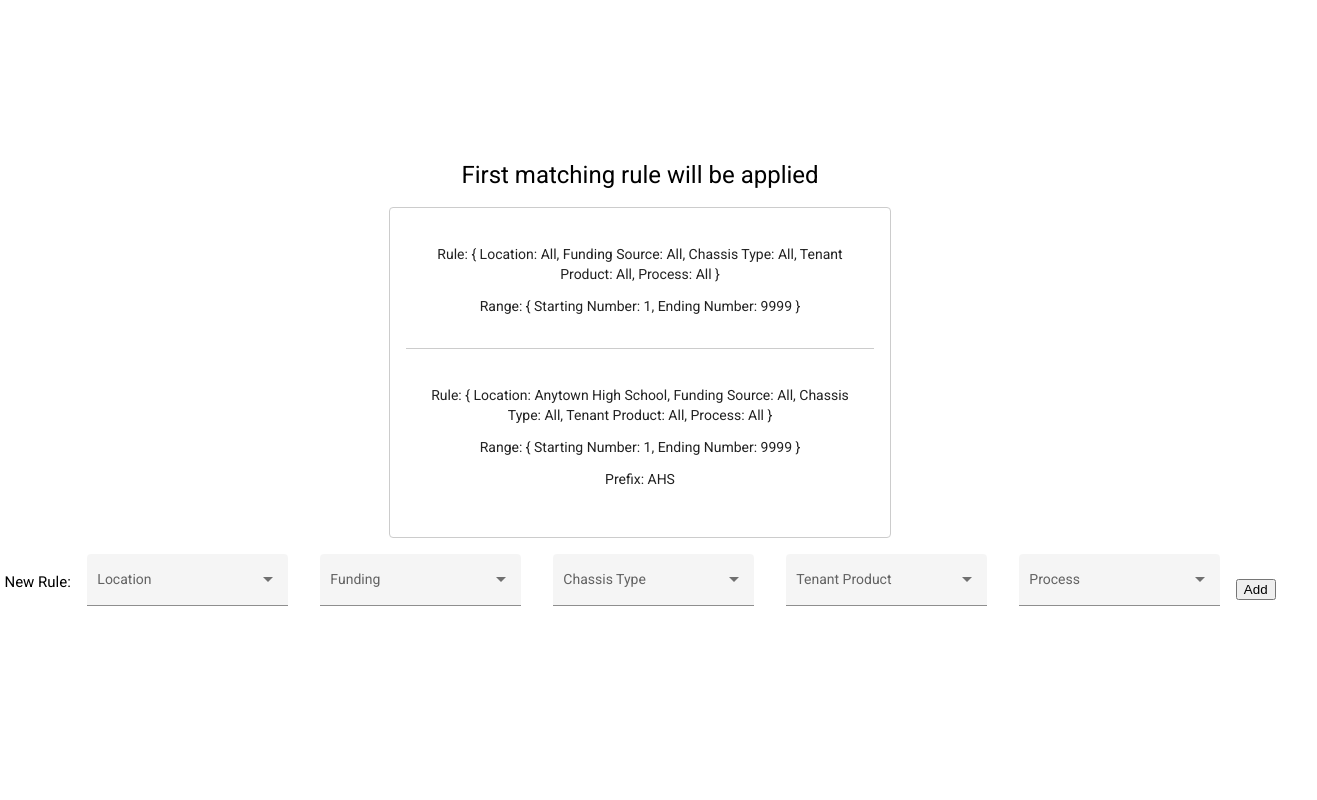
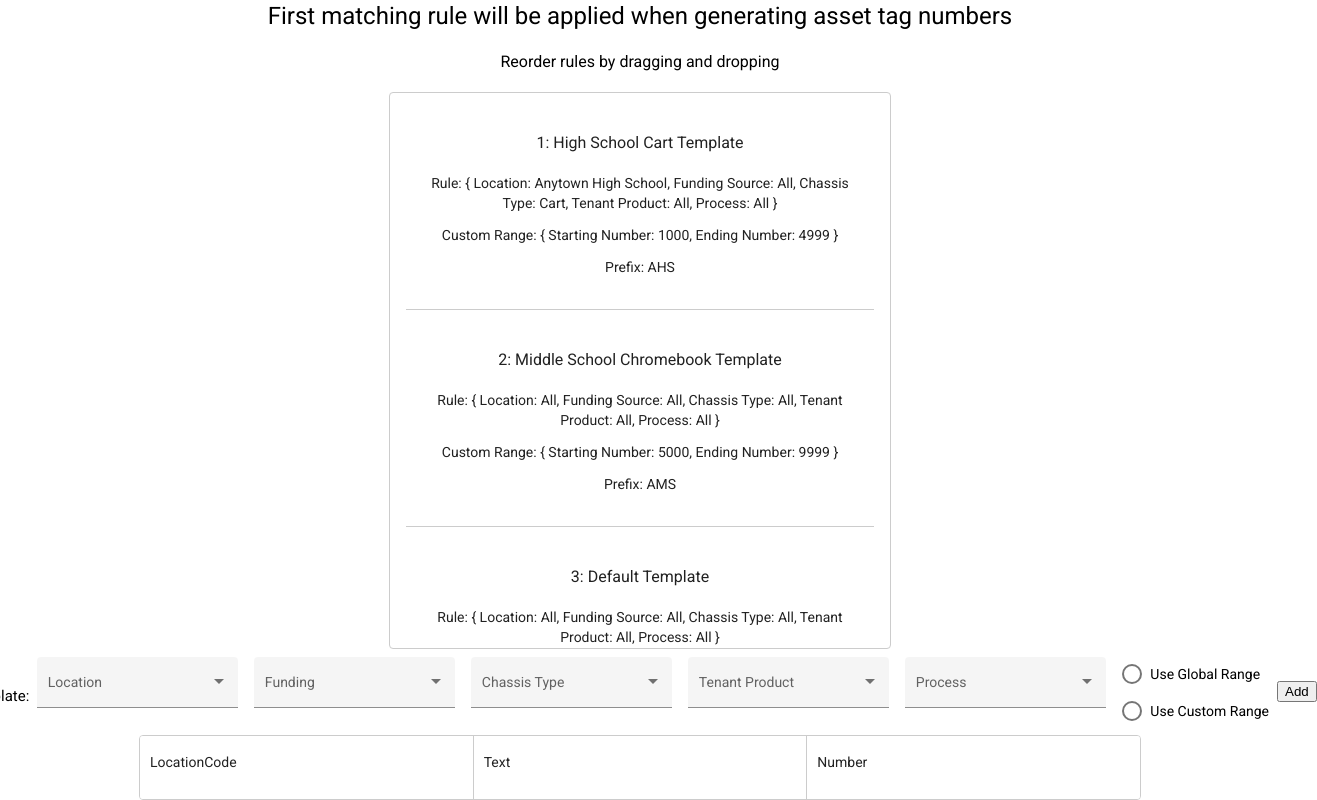
Before and after one commit to memarino92/asset-tagging, an Angular app: page / in a window 1280 px wide. Shown: the whole page, 1317 px wide, since content can reach past the window. Built offline with nearby package versions, Linux system fonts and the light colour scheme.

Commit message:
added drag and drop formula builder

```diff
--- a/src/app/app.component.css
+++ b/src/app/app.component.css
@@ -5,6 +5,10 @@
   flex-direction: column;
   align-items: center;
   justify-content: center;
+}
+
+.headline {
+  text-align: center;
 }
 
 .rules {
@@ -62,6 +66,38 @@
   justify-content: center;
 }
 
-mat-form-field {
-  margin: 1rem;
+.formula {
+  width: 1000px;
+  max-width: 100%;
+  border: solid 1px #ccc;
+  min-height: 60px;
+  display: flex;
+  flex-direction: row;
+  background: white;
+  border-radius: 4px;
+  overflow: hidden;
 }
+
+.formula-part {
+  padding: 20px 10px;
+  border-right: solid 1px #ccc;
+  color: rgba(0, 0, 0, 0.87);
+  display: flex;
+  flex-direction: row;
+  align-items: center;
+  justify-content: space-between;
+  box-sizing: border-box;
+  cursor: move;
+  background: white;
+  font-size: 14px;
+  flex-grow: 1;
+  flex-basis: 0;
+}
+.formula-part:last-child {
+  border: none;
+}
+
+mat-form-field,
+mat-radio-button {
+  margin: 0.5rem;
+}
--- a/src/app/app.component.html
+++ b/src/app/app.component.html
@@ -1,16 +1,21 @@
 <div class="app">
-  <div>
-    <h1>First matching rule will be applied</h1>
+  <div class="headline">
+    <h1>
+      First matching rule will be applied when generating asset tag numbers
+    </h1>
+    <h3>Reorder rules by dragging and dropping</h3>
   </div>
   <div class="rules" cdkDropList (cdkDropListDropped)="drop($event)">
-    <div class="rule" *ngFor="let rule of rules" cdkDrag>
+    <div class="rule" *ngFor="let rule of rules; let index = index" cdkDrag>
+      <h3>{{ index + 1 }}: {{ rule.name }}</h3>
       <p>Rule: {{ rule.rule }}</p>
-      <p>Range: {{ rule.range }}</p>
+      <p *ngIf="rule.useGlobalRange">Range: Global</p>
+      <p *ngIf="!rule.useGlobalRange">Custom Range: {{ rule.range }}</p>
       <p *ngIf="rule.prefix">Prefix: {{ rule.prefix }}</p>
     </div>
   </div>
   <div class="rule-dropdowns">
-    <h4>New Rule:</h4>
+    <h4>New Template:</h4>
     <div>
       <mat-form-field appearance="fill">
         <mat-label>Location</mat-label>
@@ -73,6 +78,20 @@
         </mat-select>
       </mat-form-field>
     </div>
+    <mat-radio-group aria-label="Select an option">
+      <mat-radio-button value="1">Use Global Range</mat-radio-button>
+      <mat-radio-button value="2">Use Custom Range</mat-radio-button>
+    </mat-radio-group>
     <button mat-fab>Add</button>
   </div>
+  <div
+    class="formula"
+    cdkDropList
+    cdkDropListOrientation="horizontal"
+    (cdkDropListDropped)="formulaDrop($event)"
+  >
+    <div *ngFor="let formulaPart of formula" cdkDrag class="formula-part">
+      <p>{{ formulaPart.name }}</p>
+    </div>
+  </div>
 </div>
--- a/src/app/app.component.ts
+++ b/src/app/app.component.ts
@@ -18,9 +18,14 @@ interface Process {
 }
 
 interface Rule {
+  name: string;
   rule: string;
   range: string;
+  useGlobalRange: boolean;
   prefix?: string;
+}
+interface FormulaPart {
+  name: string;
 }
 
 @Component({
@@ -30,29 +35,39 @@ interface Rule {
 })
 export class AppComponent {
   title = 'asset-tagging';
+
+  //all tenant locations
   locations: Location[] = [
     { name: 'All' },
     { name: 'Anytown High School' },
     { name: 'Anytown Middle School' },
     { name: 'Anytown Elementary School' },
   ];
+
+  //all possible funding sources
   fundingSources: FundingSource[] = [
     { name: 'All' },
     { name: 'Purchase' },
     { name: 'Donation' },
   ];
+
+  //Should be pulled from chassis types found in tenant products
   chassisTypes: ChassisType[] = [
     { name: 'All' },
     { name: 'Laptop' },
     { name: 'Chromebook' },
     { name: 'Desktop' },
   ];
+
+  //all tenant products
   tenantProducts: TenantProduct[] = [
     { name: 'All' },
     { name: 'Asus C204MA Chromebook' },
     { name: 'Aver X30i Cart' },
     { name: 'Lenovo 300e Chromebook 2nd Gen' },
   ];
+
+  //all process types
   processes: Process[] = [
     { name: 'All' },
     { name: 'Standalone' },
@@ -61,17 +76,43 @@ export class AppComponent {
   ];
   rules: Rule[] = [
     {
+      name: 'High School Cart Template',
+      rule: '{ Location: Anytown High School, Funding Source: All, Chassis Type: Cart, Tenant Product: All, Process: All }',
+      range: '{ Starting Number: 1000, Ending Number: 4999 }',
+      useGlobalRange: false,
+      prefix: 'AHS',
+    },
+    {
+      name: 'Middle School Chromebook Template',
+      rule: '{ Location: All, Funding Source: All, Chassis Type: All, Tenant Product: All, Process: All }',
+      range: '{ Starting Number: 5000, Ending Number: 9999 }',
+      useGlobalRange: false,
+      prefix: 'AMS',
+    },
+    {
+      name: 'Default Template',
       rule: '{ Location: All, Funding Source: All, Chassis Type: All, Tenant Product: All, Process: All }',
       range: '{ Starting Number: 1, Ending Number: 9999 }',
+      useGlobalRange: true,
+    },
+  ];
+
+  formula: FormulaPart[] = [
+    {
+      name: 'LocationCode',
     },
     {
-      rule: '{ Location: Anytown High School, Funding Source: All, Chassis Type: All, Tenant Product: All, Process: All }',
-      range: '{ Starting Number: 1, Ending Number: 9999 }',
-      prefix: 'AHS',
+      name: 'Text',
+    },
+    {
+      name: 'Number',
     },
   ];
 
   drop(event: CdkDragDrop<string[]>) {
     moveItemInArray(this.rules, event.previousIndex, event.currentIndex);
   }
+  formulaDrop(event: CdkDragDrop<string[]>) {
+    moveItemInArray(this.formula, event.previousIndex, event.currentIndex);
+  }
 }
--- a/src/app/app.module.ts
+++ b/src/app/app.module.ts
@@ -6,6 +6,7 @@ import { BrowserAnimationsModule } from '@angular/platform-browser/animations';
 import { MatFormFieldModule } from '@angular/material/form-field';
 import { MatSelectModule } from '@angular/material/select';
 import { DragDropModule } from '@angular/cdk/drag-drop';
+import { MatRadioModule } from '@angular/material/radio';
 
 @NgModule({
   declarations: [AppComponent],
@@ -15,6 +16,7 @@ import { DragDropModule } from '@angular/cdk/drag-drop';
     MatFormFieldModule,
     MatSelectModule,
     DragDropModule,
+    MatRadioModule,
   ],
   providers: [],
   bootstrap: [AppComponent],
```
